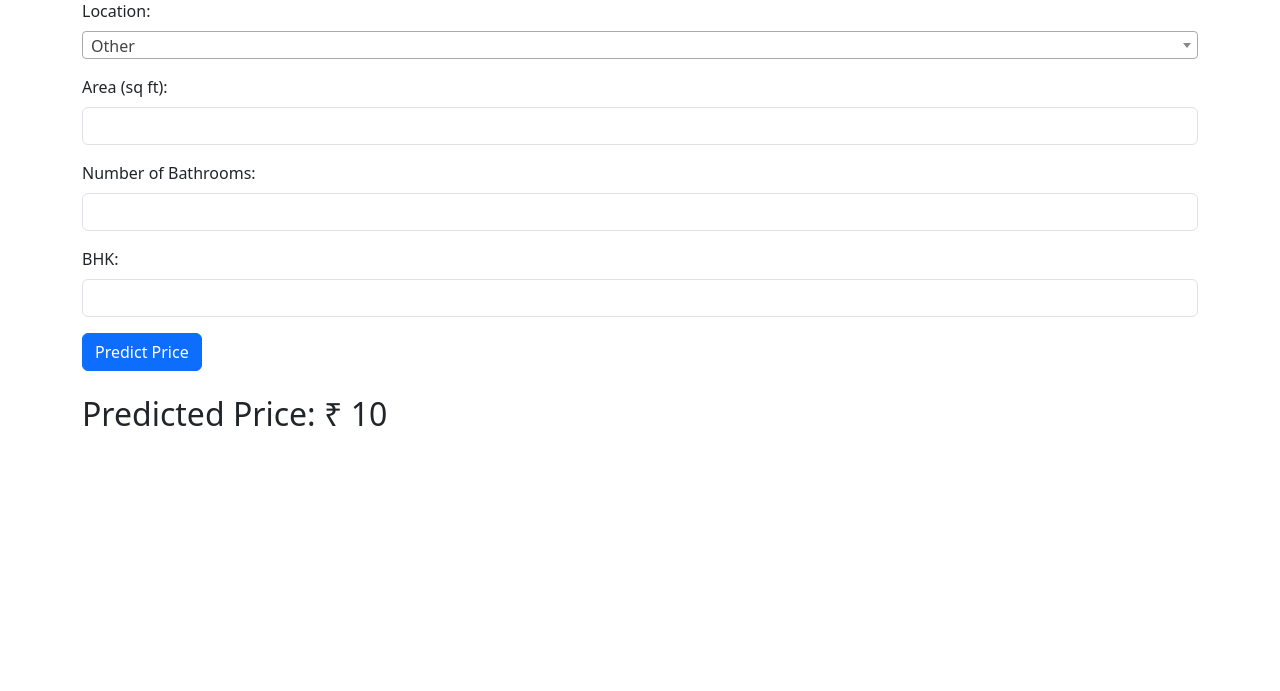
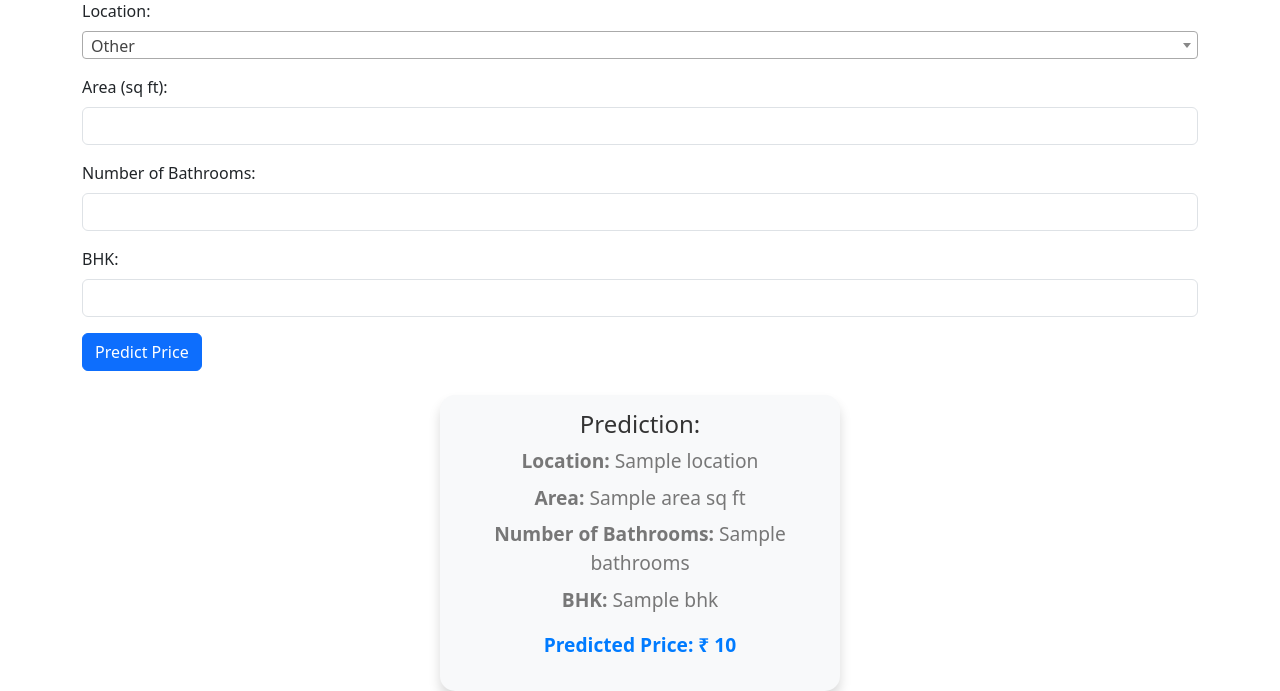
Before and after one commit to shaderblade/Housing-Price-Prediction, a Flask app: template templates/index.html in a window 1280 px wide. Shown: the part 121-812 px from the top of the page. Before the commit the page ends 547 px from the top, so only its background shows below. Run offline with Flask 3, Linux system fonts and the light colour scheme; the template is opened without the code that fills it: most values are stand-ins (such as "Sample title", 1, 10 or a date in 2020); parts of the project's set-up code (start-up, migrations or seed data) failed here and were passed over; some libraries are stand-ins or nearby versions.

Commit message:
added seperate files for css

```diff
--- a/app.py
+++ b/app.py
@@ -33,6 +33,7 @@ def predict_price(location, area, bathroom, bhk):
 @app.route('/', methods=['GET', 'POST'])
 def index():
     predicted_price = None
+    selected_specs = None
 
     if request.method == 'POST':
         # Get user inputs from the form
@@ -42,8 +43,14 @@ def index():
         bhk = int(request.form['bhk'])
 
         predicted_price = predict_price(location, area, bathrooms, bhk)
+        selected_specs = {
+            'location': location,
+            'area': area,
+            'bathrooms': bathrooms,
+            'bhk': bhk
+        }
 
-    return render_template('index.html', locations=locations, predicted_price=predicted_price)
+    return render_template('index.html', locations=locations, predicted_price=predicted_price, selected_specs=selected_specs)
 
 if __name__ == '__main__':
     app.run(debug=True)
--- /dev/null
+++ b/static/css/styles.css
@@ -0,0 +1,33 @@
+.custom-card {
+    border: none;
+    border-radius: 15px;
+    overflow: hidden;
+    margin: auto;
+    max-width: 400px;
+    background-color: #f8f9fa;
+    box-shadow: 0 8px 12px rgba(0, 0, 0, 0.15);
+}
+
+.custom-card .card-body {
+    text-align: center;
+    padding: 15px;
+}
+
+.card-title {
+    color: #333;
+    font-size: 1.5rem;
+    margin-bottom: 0.5rem;
+}
+
+.highlight-text {
+    color: #007bff;
+    font-size: 1.2rem;
+    font-weight: bold;
+    margin-top: 1rem;
+}
+
+.card-text {
+    font-size: 1.2rem;
+    color: #777;
+    margin-bottom: 0.5rem;
+}
--- a/templates/index.html
+++ b/templates/index.html
@@ -7,6 +7,7 @@
     <!-- Add CSS link -->
     <link href="https://cdn.jsdelivr.net/npm/bootstrap@5.3.0/dist/css/bootstrap.min.css" rel="stylesheet">
     <link href="https://cdn.jsdelivr.net/npm/select2@4.1.0-rc.0/dist/css/select2.min.css" rel="stylesheet">
+    <link rel="stylesheet" href="../static/css/styles.css">
 </head>
 <body>
     <div class="container mt-5">
@@ -37,10 +38,24 @@
             <button type="submit" class="btn btn-primary">Predict Price</button>
         </form>
 
-        <!-- Display predicted price if available -->
-        {% if predicted_price %}
-            <h2 class="mt-4">Predicted Price: ₹ {{ predicted_price }}</h2>
+        <!-- Display selected specifications and predicted price -->
+        {% if selected_specs %}
+            <div class="custom-card mt-4">
+                <div class="card-body">
+                    <h2 class="card-title">Prediction:</h2>
+                    <ul class="list-unstyled">
+                        <li class="card-text"><strong>Location:</strong> {{ selected_specs['location'] }}</li>
+                        <li class="card-text"><strong>Area:</strong> {{ selected_specs['area'] }} sq ft</li>
+                        <li class="card-text"><strong>Number of Bathrooms:</strong> {{ selected_specs['bathrooms'] }}</li>
+                        <li class="card-text"><strong>BHK:</strong> {{ selected_specs['bhk'] }}</li>
+                        {% if predicted_price %}
+                            <li class="highlight-text">Predicted Price: ₹ {{ predicted_price }}</li>
+                        {% endif %}
+                    </ul>
+                </div>
+            </div>
         {% endif %}
+
     </div>
 
     <!-- JS script  -->
```
